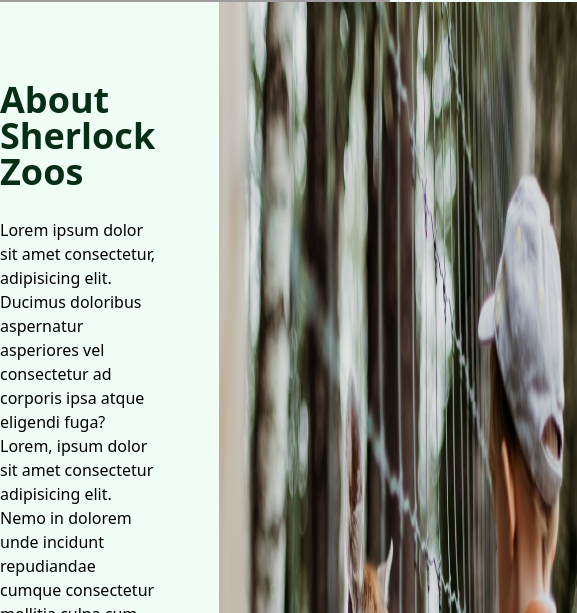
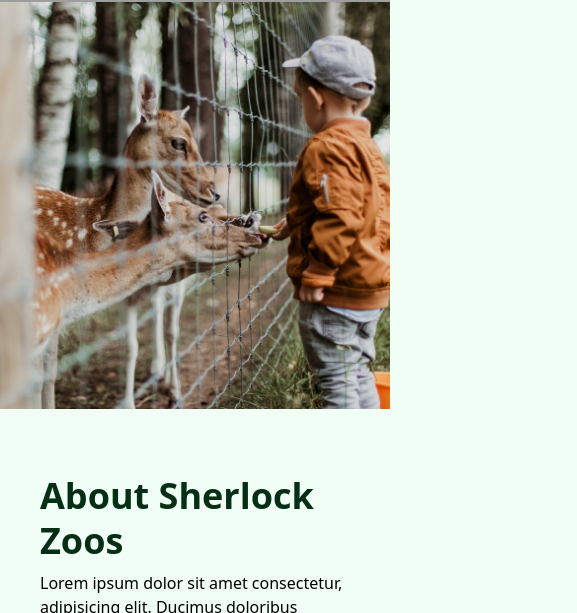
Before and after one commit to RammahKarpous/sherlock-zoo-front-end, a React (Create React App) app: page /about in a window 390 px wide. Shown: the part 853-1466 px from the top of the page, 577 px wide, since content can reach past the window. Built offline with nearby package versions, Linux system fonts and the light colour scheme; grey boxes are pictures that could not be loaded.

Commit message:
Completed and made the about page responsive

```diff
--- a/src/components/Footer.jsx
+++ b/src/components/Footer.jsx
@@ -1,17 +1,14 @@
 import { Link } from "react-router-dom";
-import CallToAction from "./CallToAction";
 import Heading from "./commonly-used-elements/Headings";
 import { links } from "./navigation/links";
 
 const Footer = () => {
 	return (
 		<div className="bg-green-dark">
-			<CallToAction />
-
 			<footer className="container m-auto text-left px-7 py-16 lg:flex lg:justify-between md:mb-0">
 				<section className="sm:flex sm:gap-20">
 					<article>
-						<Heading text="Quick Links" colour="white" />
+						<Heading text="Quick Links" colour="white" size="small" />
 
 						<nav>
 							<ul>
@@ -27,7 +24,7 @@ const Footer = () => {
 					</article>
 
 					<article>
-						<Heading text="Contact info" colour="white" extraClasses="mt-10" />
+						<Heading text="Contact info" colour="white" size="small" extraClasses="mt-10 md:mt-0" />
 
 						<div className="text-white">
 							<p>Castle Hill, Bristol</p>
@@ -40,7 +37,7 @@ const Footer = () => {
 				</section>
 
 				<form className="max-w-sm md:w-96">
-					<Heading text="Newsletter" colour="white" />
+					<Heading text="Newsletter" colour="white" size="small" extraClasses="mt-10 md:mt-0" />
 
 					<div className="w-full flex flex-col mb-4">
 						<label htmlFor="email" className="text-white mb-2">
--- /dev/null
+++ b/src/components/commonly-used-elements/ArrowLink.jsx
@@ -0,0 +1,17 @@
+import { Link } from 'react-router-dom';
+import arrow from '../../assets/images/icons/arrow-right.svg';
+
+const ArrowLink = ({to, text, colour}) => {
+    return (
+        <Link to={to} className={`flex gap-24 justify-between w-full font-semibold hover:pr-20 group transition text-${colour}`}>
+            {text}
+            <img src={arrow} className="group-hover:transform translate-x-4" alt="arrow right"/>
+        </Link>
+    )
+}
+
+ArrowLink.defaultProps = {
+    colour: 'black'
+}
+
+export default ArrowLink
--- a/src/components/commonly-used-elements/Headings.jsx
+++ b/src/components/commonly-used-elements/Headings.jsx
@@ -1,8 +1,17 @@
-const Heading = ({ text, colour, extraClasses, size, level }) => {
+const Heading = ({ text, colour, extraClasses, weight, size, level }) => {
 	let Tag = 'h' + level;
 
 	return (
-		<Tag className={`text-${colour} font-bold text-${size} mb-7 leading-none ${extraClasses}`}>{text}</Tag>
+		<Tag className={`
+			text-${colour}
+			font-${weight}
+			text-${size}
+			mb-2
+			leading-tight
+			${extraClasses}`}>
+
+			{text}
+		</Tag>
 	);
 };
 
@@ -11,7 +20,8 @@ Heading.defaultProps = {
 	size: 'medium',
 	text: 'Add some text. use text="" prop.',
 	colour: 'green-dark',
-	extraClasses: ''
+	extraClasses: '',
+	weight: 'bold'
 }
 
 export default Heading;
--- a/src/index.css
+++ b/src/index.css
@@ -1,5 +1,10 @@
 @tailwind base;
 @tailwind components;
+
+.width-auto {
+    width: 740px;
+}
+
 @tailwind utilities;
 
 body {
--- a/src/pages/about/about.jsx
+++ b/src/pages/about/about.jsx
@@ -5,17 +5,18 @@ import Heading from "../../components/commonly-used-elements/Headings";
 // Images
 import AboutSherlockImage from '../../assets/images/kid-with-deers.png';
 import ConservationImg from '../../assets/images/about-the-conservation.png';
+import ArrowLink from "../../components/commonly-used-elements/ArrowLink";
 
 const About = () => {
     return (
         <div>
             <Header image={HeaderImage} />
 
-            <div className="flex gap-16 w-11/12 lg:mr-0 lg:ml-auto">
-                <div className="mt-20">
+            <div className="flex flex-col-reverse lg:flex-row mb-24 lg:gap-32 lg:w-11/12 lg:mr-0 lg:ml-auto">
+                <div className="lg:mt-28 mt-16 px-10">
                     <Heading level="2" text="About Sherlock Zoos" size="medium" />
 
-                    <div className="grid md:grid-cols-2 gap-16">
+                    <div className="grid md:grid-cols-2 gap-5 lg:gap-16">
                         <p>Lorem ipsum dolor sit amet consectetur, adipisicing elit. Ducimus doloribus aspernatur asperiores vel consectetur ad corporis ipsa atque eligendi fuga? Lorem, ipsum dolor sit amet consectetur adipisicing elit. Nemo in dolorem unde incidunt repudiandae cumque consectetur mollitia culpa cum asperiores? Lorem ipsum dolor sit amet consectetur adipisicing elit. Dolores modi mollitia eos facilis a, accusantium quidem aliquam cum eveniet illum?</p>
 
                         <p>Lorem ipsum dolor sit amet consectetur adipisicing elit. Molestias, hic quisquam sed voluptates quae pariatur id a in mollitia aspernatur! Lorem, ipsum dolor sit amet consectetur adipisicing elit. Nemo in dolorem unde incidunt repudiandae cumque consectetur mollitia culpa cum asperiores? Lorem ipsum dolor sit amet consectetur adipisicing elit. Dolores modi mollitia eos facilis a, accusantium quidem aliquam cum eveniet illum?</p>
@@ -25,23 +26,35 @@ const About = () => {
                     </div>
                 </div>
 
-                <img src={AboutSherlockImage} alt="Kid feeds deers"/>
+                <img src={AboutSherlockImage} alt="Kid feeds deers" className="w-full" />
             </div>
 
-            <div className="bg-body-darker flex flex-col md:flex-row">
-                <img src={ConservationImg} alt="Conservation work"/>
+            <div className="bg-body-darker flex flex-col justify-between md:flex-row">
+                <img src={ConservationImg} className="lg:w-7/12" alt="Conservation work"/>
 
                 <div className="flex-column">
-                    <div className="p-20 w-5/12">
+                    <div className="py-20 px-10 md:p-20 lg:w-7/12">
                         <Heading text="Our Conservation" level="2" size="medium" />
 
                         <p className="mb-4">Lorem ipsum dolor sit amet consectetur, adipisicing elit. Quo doloribus saepe magnam alias, ipsam dolorum quod necessitatibus veritatis dicta earum.</p>
+
                         <p className="mb-4">Lorem ipsum dolor sit, amet consectetur adipisicing elit. Adipisci, excepturi. Nihil laudantium repellat cumque neque vero. Atque quos ex molestiae?</p>
+
                         <p className="mb-4">Lorem ipsum dolor sit amet consectetur adipisicing elit. Iste culpa repellendus vero deserunt obcaecati, magnam quam praesentium ipsa voluptatem consectetur.</p>
                     </div>
 
-                    <div className="bg-green-primary p-20">
-                        <Heading text="How you can help?"  />
+                    <div className="bg-green-primary px-10 py-20 md:p-20 flex flex-col gap-10">
+                        <div className="md:w-96">
+                            <Heading text="How you can help?" colour="white"  />
+                            <p className="text-white">There are more than only visiting our zoo, you can also adobt and animal or even donate.</p>
+                        </div>
+
+                        <div className="flex flex-col gap-6">
+                            <ArrowLink to="/" text="Book a ticket" colour="white" />
+                            <ArrowLink to="/" text="Adobt an animal" colour="white" />
+                            <ArrowLink to="/" text="Donate" colour="white" />
+                        </div>
+
                     </div>
                 </div>
             </div>
--- a/src/pages/home/Home.jsx
+++ b/src/pages/home/Home.jsx
@@ -2,10 +2,10 @@ import React/*, { useState, useEffect }*/ from 'react';
 // import axios from 'axios';
 import Header from '../../components/Header';
 import AboutTheConservation from '../../components/AboutTheConservation';
-import meerkats from '../../assets/images/home-conservation-img.png'
 import Animals from '../../components/animals/Animals';
 import Heading from '../../components/commonly-used-elements/Headings';
 import Animal from '../../components/animals/Animal';
+import CallToAction from "../../components/CallToAction";
 import Button from '../../components/commonly-used-elements/Buttons';
 
 // Images
@@ -13,6 +13,7 @@ import HeaderImage from '../../assets/images/headers/giraffe.avif';
 import Bison from '../../assets/images/animals/bison.png';
 import BrownBear from '../../assets/images/animals/brown-bear.png';
 import Lion from '../../assets/images/animals/lion.png';
+import meerkats from '../../assets/images/home-conservation-img.png';
 
 const Home = () => {
 
@@ -67,6 +68,8 @@ const Home = () => {
             <AboutTheConservation
                 image={meerkats}
                 heading="About our conservation and what we do." />
+
+            <CallToAction />
         </div>
     )
 }
```
Also changed, not shown: src/assets/images/icons/arrow-right.svg (added).
